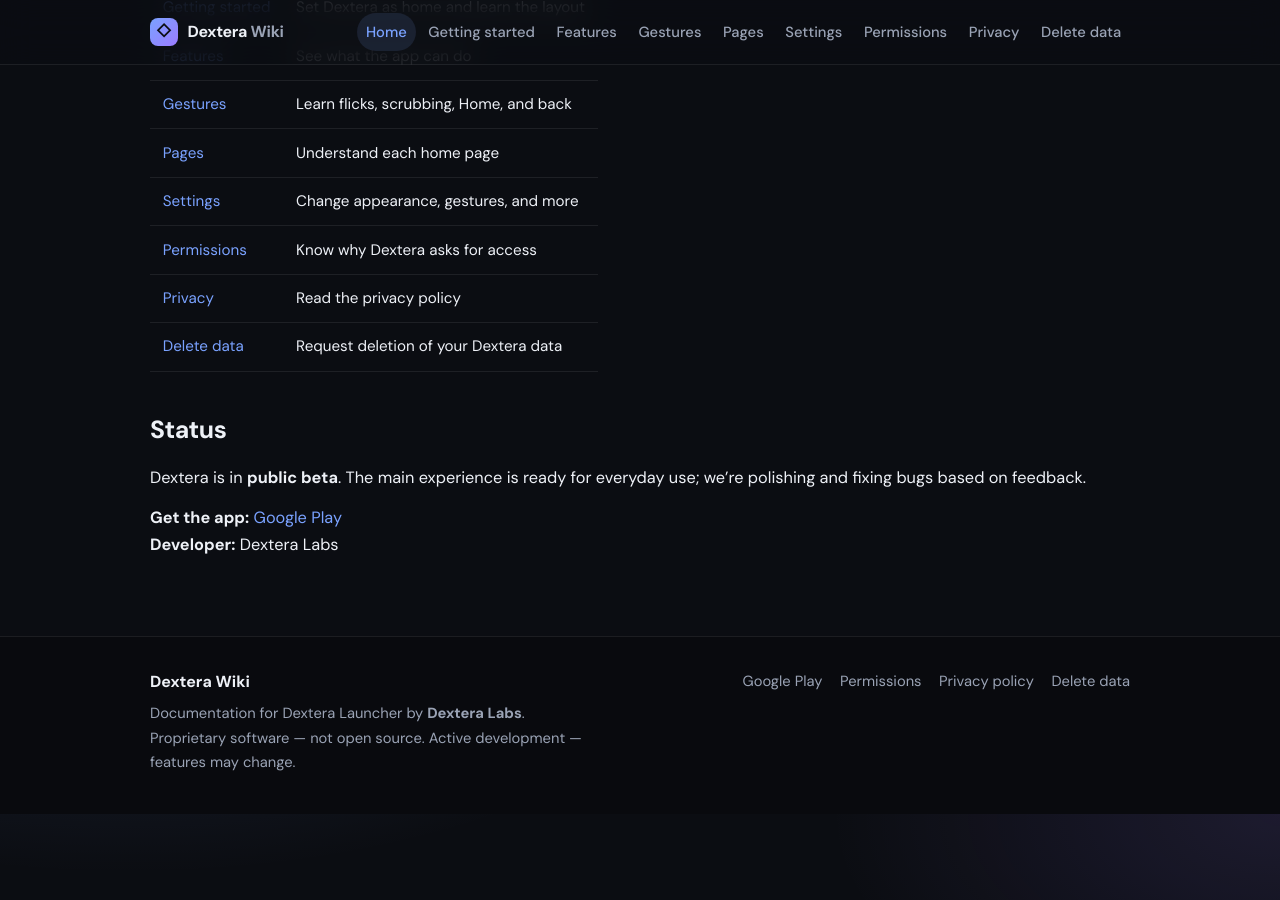
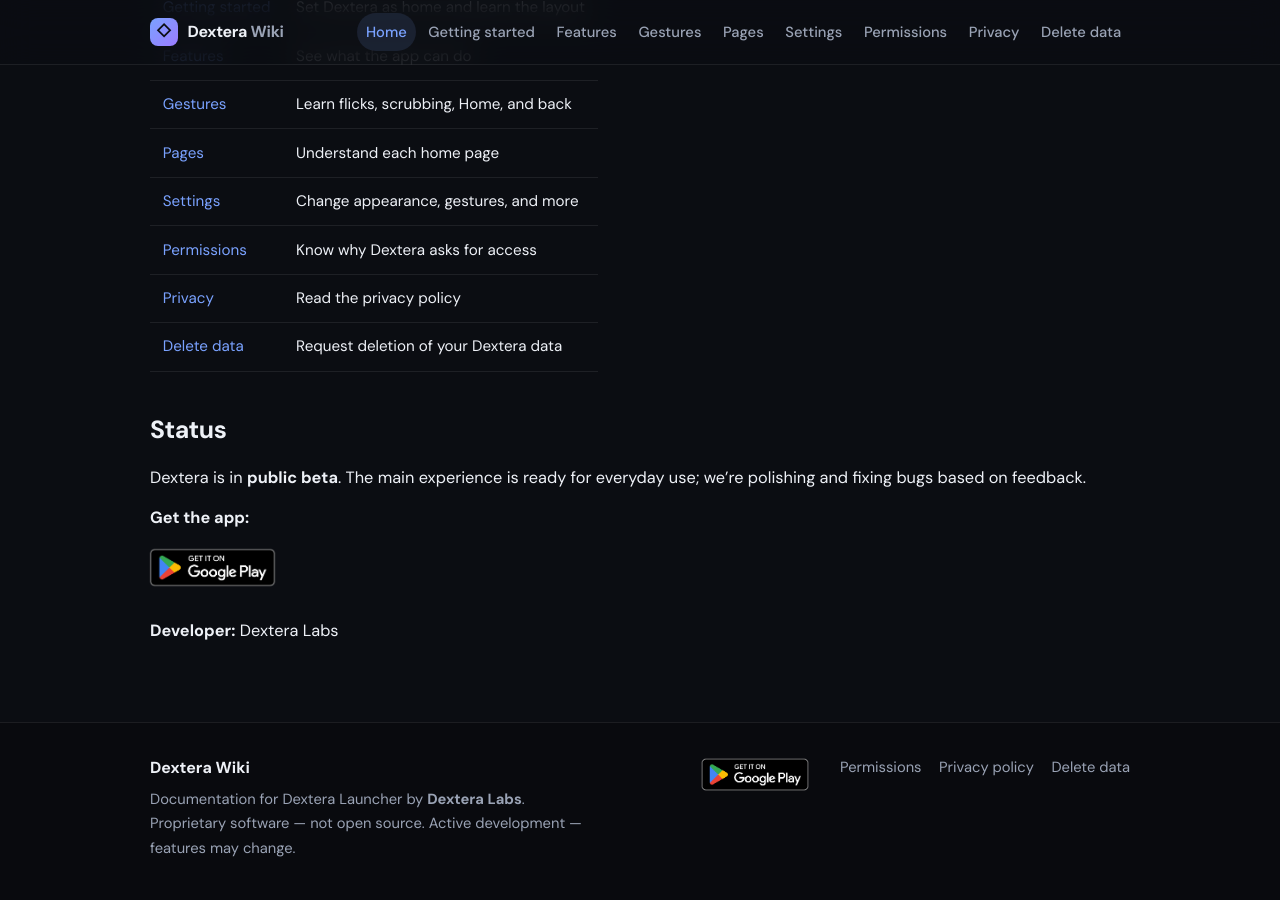
Before and after one commit to miketblountworks/DexteraWiki, a Jekyll site: the page built from index.md, in a window 1280 px wide and 900 px high, scrolled down 1882 px. Built offline with Jekyll 4.4.1, drawn with Linux system fonts in a browser that asks for light colours.

Commit message:
Use Play badge in footer and status section.
Finish wiring the official Google Play badge where text-only links remained.

```diff
--- a/_layouts/default.html
+++ b/_layouts/default.html
@@ -82,7 +82,16 @@
         <p class="muted">Documentation for Dextera Launcher by <strong>Dextera Labs</strong>. Proprietary software — not open source. Active development — features may change.</p>
       </div>
       <div class="footer-links">
-        <a href="https://play.google.com/store/apps/details?id=com.dexteralabs.launcher" target="_blank" rel="noopener noreferrer">Google Play</a>
+        <a class="play-badge play-badge-footer"
+           href="https://play.google.com/store/apps/details?id=com.dexteralabs.launcher"
+           target="_blank"
+           rel="noopener noreferrer">
+          <img src="{{ '/assets/images/google-play-badge.png' | relative_url }}"
+               alt="Get it on Google Play"
+               width="135"
+               height="52"
+               loading="lazy" />
+        </a>
         <a href="{{ '/permissions/' | relative_url }}">Permissions</a>
         <a href="{{ '/privacy/' | relative_url }}">Privacy policy</a>
         <a href="{{ '/data-deletion/' | relative_url }}">Delete data</a>
--- a/index.md
+++ b/index.md
@@ -78,5 +78,12 @@ description: User help and feature guides for Dextera Launcher.
 
 Dextera is in **public beta**. The main experience is ready for everyday use; we’re polishing and fixing bugs based on feedback.
 
-**Get the app:** [Google Play](https://play.google.com/store/apps/details?id=com.dexteralabs.launcher)
+**Get the app:**
+
+<p class="play-badge-wrap">
+  <a class="play-badge" href="https://play.google.com/store/apps/details?id=com.dexteralabs.launcher" target="_blank" rel="noopener noreferrer">
+    <img src="{{ '/assets/images/google-play-badge.png' | relative_url }}" alt="Get it on Google Play" width="160" height="62" loading="lazy" />
+  </a>
+</p>
+
 **Developer:** Dextera Labs
```
